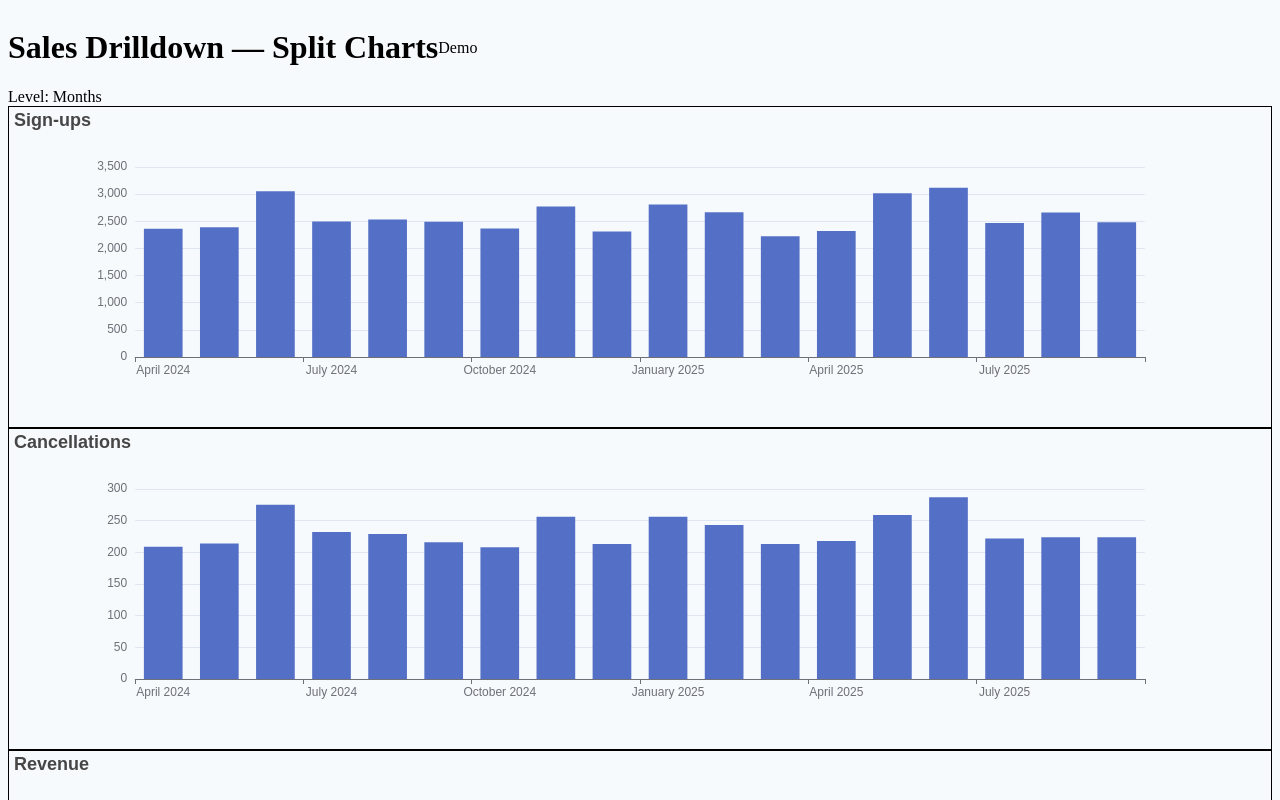
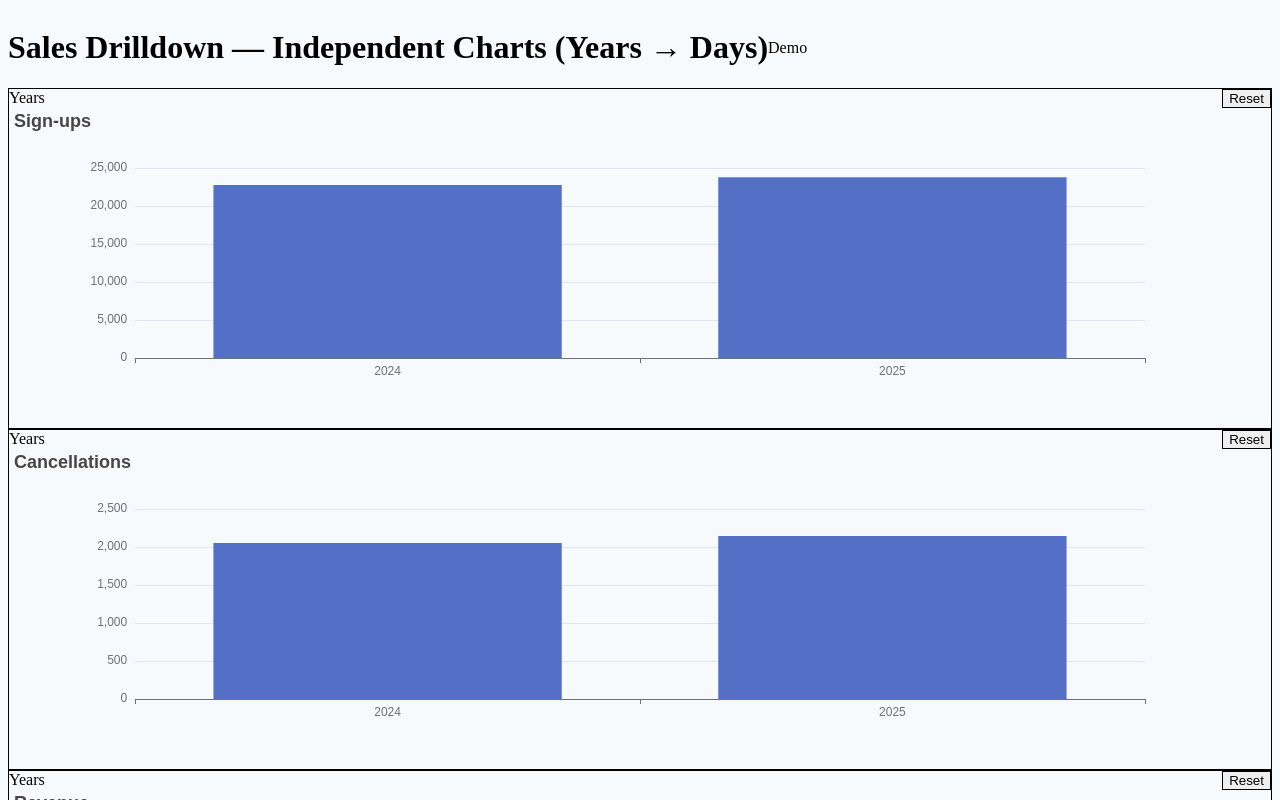
Before and after one commit to tdespenza/sample-sales-data, a Next.js app in the folder sales-drilldown/: page / in a window 1280 px wide. Shown: the top 800 px of the page. Built offline with nearby package versions, Linux system fonts and the light colour scheme.

Commit message:
feat: add independent drilldown charts

```diff
--- a/sales-drilldown/src/app/page.tsx
+++ b/sales-drilldown/src/app/page.tsx
@@ -1,14 +1,14 @@
-import SplitDrilldown from "@/components/SplitDrilldown";
+import IndependentGrid from "@/components/IndependentGrid";
 
 export default function Page() {
   return (
     <main className="min-h-screen p-6">
       <div className="mx-auto max-w-6xl space-y-6">
         <header className="flex items-center gap-3">
-          <h1 className="text-2xl font-semibold text-gray-900">Sales Drilldown — Split Charts</h1>
+          <h1 className="text-2xl font-semibold text-gray-900">Sales Drilldown — Independent Charts (Years → Days)</h1>
           <span className="text-xs px-2 py-1 rounded bg-blue-50 text-blue-700">Demo</span>
         </header>
-        <SplitDrilldown />
+        <IndependentGrid />
       </div>
     </main>
   );
--- /dev/null
+++ b/sales-drilldown/src/components/IndependentGrid.tsx
@@ -0,0 +1,16 @@
+"use client";
+
+import IndependentMetricChart from "@/components/IndependentMetricChart";
+
+export default function IndependentGrid() {
+  return (
+    <section className="space-y-4">
+      <div className="grid grid-cols-1 md:grid-cols-2 gap-6">
+        <IndependentMetricChart metric="signups" />
+        <IndependentMetricChart metric="cancellations" />
+        <IndependentMetricChart metric="revenue" />
+        <IndependentMetricChart metric="upsells" />
+      </div>
+    </section>
+  );
+}
--- /dev/null
+++ b/sales-drilldown/src/components/IndependentMetricChart.tsx
@@ -0,0 +1,111 @@
+"use client";
+
+import dynamic from "next/dynamic";
+import * as echarts from "echarts/core";
+import type { EChartsOption } from "echarts";
+import { LineChart, BarChart } from "echarts/charts";
+import { GridComponent, TooltipComponent, LegendComponent, TitleComponent } from "echarts/components";
+import { CanvasRenderer } from "echarts/renderers";
+import React, { useMemo, useState } from "react";
+import { SALES, MonthData, YearBucket, groupByYear, monthShortLabel, Totals } from "@/data/sales";
+
+echarts.use([LineChart, BarChart, GridComponent, TooltipComponent, LegendComponent, TitleComponent, CanvasRenderer]);
+const ReactECharts = dynamic(() => import("echarts-for-react"), { ssr: false });
+
+type Metric = keyof Totals;
+const META: Record<Metric, { label: string; type: "bar" | "line" }> = {
+  signups: { label: "Sign-ups", type: "bar" },
+  cancellations: { label: "Cancellations", type: "bar" },
+  revenue: { label: "Revenue", type: "line" },
+  upsells: { label: "Upsells", type: "line" }
+};
+
+type View =
+  | { level: "years"; years: YearBucket[] }
+  | { level: "months"; year: YearBucket }
+  | { level: "weeks"; month: MonthData }
+  | { level: "days"; month: MonthData; weekIdx: number };
+
+export default function IndependentMetricChart({ metric }: { metric: Metric }) {
+  // Initial: aggregate by year
+  const [view, setView] = useState<View>({ level: "years", years: groupByYear(SALES) });
+  const meta = META[metric];
+
+  const option = useMemo(() => {
+    if (view.level === "years") {
+      const labels = view.years.map((y) => y.yearKey);
+      const data = view.years.map((y) => y.totals[metric]);
+      return {
+        title: { text: meta.label },
+        tooltip: { trigger: "axis" },
+        xAxis: { type: "category", data: labels },
+        yAxis: { type: "value" },
+        series: [{ name: meta.label, type: meta.type, data, smooth: true, universalTransition: true }]
+      } as EChartsOption;
+    }
+    if (view.level === "months") {
+      const labels = view.year.months.map((m) => monthShortLabel(m.monthKey));
+      const data = view.year.months.map((m) => m.totals[metric]);
+      return {
+        title: { text: `${meta.label} — ${view.year.yearKey}` },
+        tooltip: { trigger: "axis" },
+        xAxis: { type: "category", data: labels },
+        yAxis: { type: "value" },
+        series: [{ name: meta.label, type: meta.type, data, smooth: true, universalTransition: true }]
+      } as EChartsOption;
+    }
+    if (view.level === "weeks") {
+      const labels = view.month.weeks.map((w) => w.week);
+      const data = view.month.weeks.map((w) => w.totals[metric]);
+      return {
+        title: { text: `${meta.label} — ${view.month.month}` },
+        tooltip: { trigger: "axis" },
+        xAxis: { type: "category", data: labels },
+        yAxis: { type: "value" },
+        series: [{ name: meta.label, type: meta.type, data, smooth: true, universalTransition: true }]
+      } as EChartsOption;
+    }
+    // days
+    const week = view.month.weeks[view.weekIdx];
+    const labels = week.metrics.map((d) => d.day);
+    const data = week.metrics.map((d) => d[metric]);
+    return {
+      title: { text: `${meta.label} — ${view.month.month} / ${week.week}` },
+      tooltip: { trigger: "axis" },
+      xAxis: { type: "category", data: labels },
+      yAxis: { type: "value" },
+      series: [{ name: meta.label, type: meta.type, data, smooth: true, universalTransition: true }]
+    } as EChartsOption;
+  }, [view, metric, meta.label, meta.type]);
+
+  const onClick = (params: { dataIndex: number }) => {
+    if (view.level === "years") {
+      const idx = params.dataIndex;
+      const year = view.years[idx];
+      if (year) setView({ level: "months", year });
+    } else if (view.level === "months") {
+      const month = view.year.months[params.dataIndex];
+      if (month) setView({ level: "weeks", month });
+    } else if (view.level === "weeks") {
+      setView({ level: "days", month: view.month, weekIdx: params.dataIndex });
+    }
+  };
+
+  const reset = () => setView({ level: "years", years: groupByYear(SALES) });
+
+  // Breadcrumbs
+  let crumb = "Years";
+  if (view.level === "months") crumb = `${view.year.yearKey}`;
+  if (view.level === "weeks") crumb = `${view.month.monthKey.slice(0,4)} › ${monthShortLabel(view.month.monthKey)}`;
+  if (view.level === "days") crumb = `${view.month.monthKey.slice(0,4)} › ${monthShortLabel(view.month.monthKey)} › ${view.month.weeks[view.weekIdx].week}`;
+
+  return (
+    <div className="rounded-lg border bg-white p-3">
+      <div className="mb-2 flex items-center justify-between">
+        <div className="text-sm text-gray-600">{crumb}</div>
+        <button onClick={reset} className="text-xs border rounded px-2 py-1 hover:bg-gray-50">Reset</button>
+      </div>
+      <ReactECharts option={option} style={{ height: 320 }} onEvents={{ click: onClick }} />
+    </div>
+  );
+}
--- a/sales-drilldown/src/data/sales.ts
+++ b/sales-drilldown/src/data/sales.ts
@@ -106,3 +106,29 @@ export function generateSales(config = SALES_CONFIG): MonthData[] {
 
 // Eagerly generate (deterministic) dataset for importers
 export const SALES: MonthData[] = generateSales();
+
+// === Aggregation helpers for Years → Months → Weeks → Days ===
+export type YearKey = string; // e.g., "2024"
+export type YearBucket = { yearKey: YearKey; months: MonthData[]; totals: Totals };
+
+export function groupByYear(months: MonthData[]): YearBucket[] {
+  const byYear = new Map<YearKey, { months: MonthData[]; totals: Totals }>();
+  for (const m of months) {
+    const y = m.monthKey.slice(0, 4);
+    const curr = byYear.get(y) ?? { months: [], totals: { signups: 0, cancellations: 0, revenue: 0, upsells: 0 } };
+    curr.months.push(m);
+    curr.totals.signups += m.totals.signups;
+    curr.totals.cancellations += m.totals.cancellations;
+    curr.totals.revenue += m.totals.revenue;
+    curr.totals.upsells += m.totals.upsells;
+    byYear.set(y, curr);
+  }
+  return Array.from(byYear.entries())
+    .sort(([a], [b]) => a.localeCompare(b))
+    .map(([yearKey, v]) => ({ yearKey, months: v.months.sort((a, b) => a.monthKey.localeCompare(b.monthKey)), totals: v.totals }));
+}
+
+export function monthShortLabel(monthKey: string): string {
+  const [y, m] = monthKey.split("-").map(Number);
+  return new Date(y, m - 1, 1).toLocaleString("en-US", { month: "short" });
+}
```
